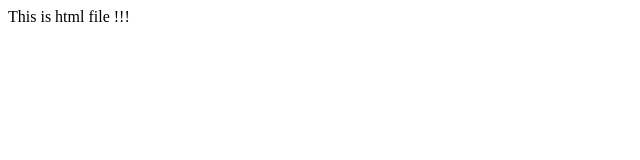
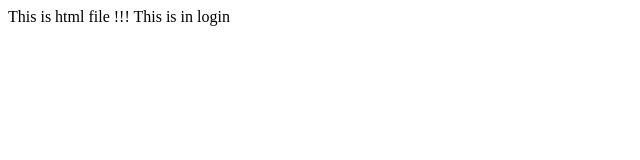
Before and after one commit to HelaniChathu/learning_git, a plain HTML site: page index.html in a window 1280 px wide. Shown: the whole page, without its empty margins (0-640 px from the left). Drawn offline with Linux system fonts and the light colour scheme.

Commit message:
added new login file

```diff
--- a/index.html
+++ b/index.html
@@ -4,5 +4,6 @@
 	</head>
 	<body>
 		This is html file !!!
+		This is in login
 	</body>
 </html>
```
Also changed, not shown: login.html (added).
